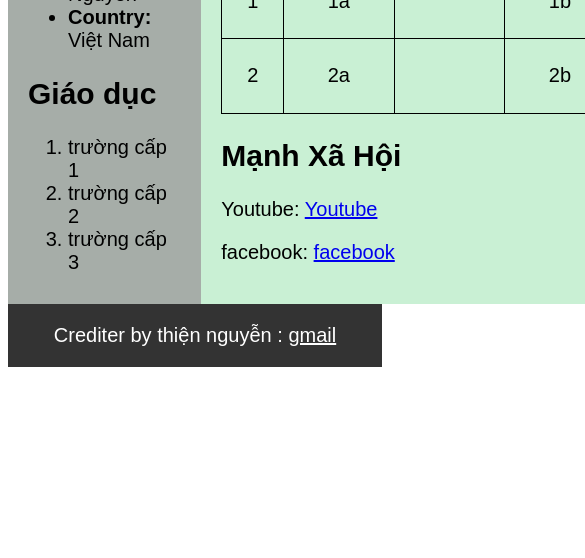
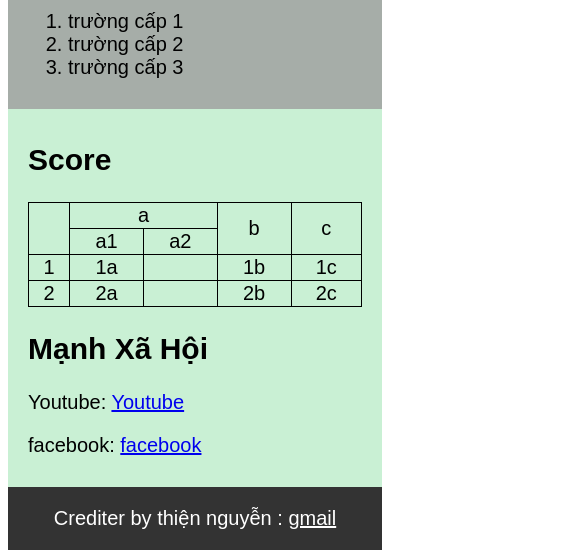
Before and after one commit to tiktokff/tiktokff.github.io, a plain HTML site: page index.html in a window 390 px wide. Shown: the part 665-1223 px from the top of the page, 585 px wide, since content can reach past the window. Before the commit the page ends 1040 px from the top, so only its background shows below. Drawn offline with Linux system fonts and the light colour scheme.

Commit message:
Add files via upload

```diff
--- a/index.css
+++ b/index.css
@@ -39,8 +39,7 @@ nav a:hover{
 	color: black;
 }
 table{
-	width: 500px;
-	height: 300px;
+	width: 100%;
 	border: 1px solid black;
 }
 table tr{
@@ -53,6 +52,12 @@ table tr td{
 table{
 	border-collapse: collapse;
 }
+
+#flex_container{
+	display: flex;
+	flex-wrap:nowrap ;
+}
+
 #left_side{
 	flex: 70%;
 	background-color: #a6ada8;
@@ -63,9 +68,35 @@ table{
 	background-color: #c9f0d4;
 	padding: 10px 20px;
 }
-#flex_container{
-	display: flex;
+
+@media(max-width: 800px){
+	#left_side{
+
+		flex: 100%;
+	}
+	#right_side{
+
+		flex: 100%;
+	}
+	#flex_container{
+		flex-wrap: wrap;
+	}
 }
+
+@media(max-width: 400px){
+	#left_side{
+
+		flex: 100%;
+	}
+	#right_side{
+		max-width: 800px;
+		flex: 100%;
+	}
+	#flex_container{
+		flex-wrap: wrap;
+	}
+}
+
 footer{
 	background-color: #333;
 	color: white;
```
